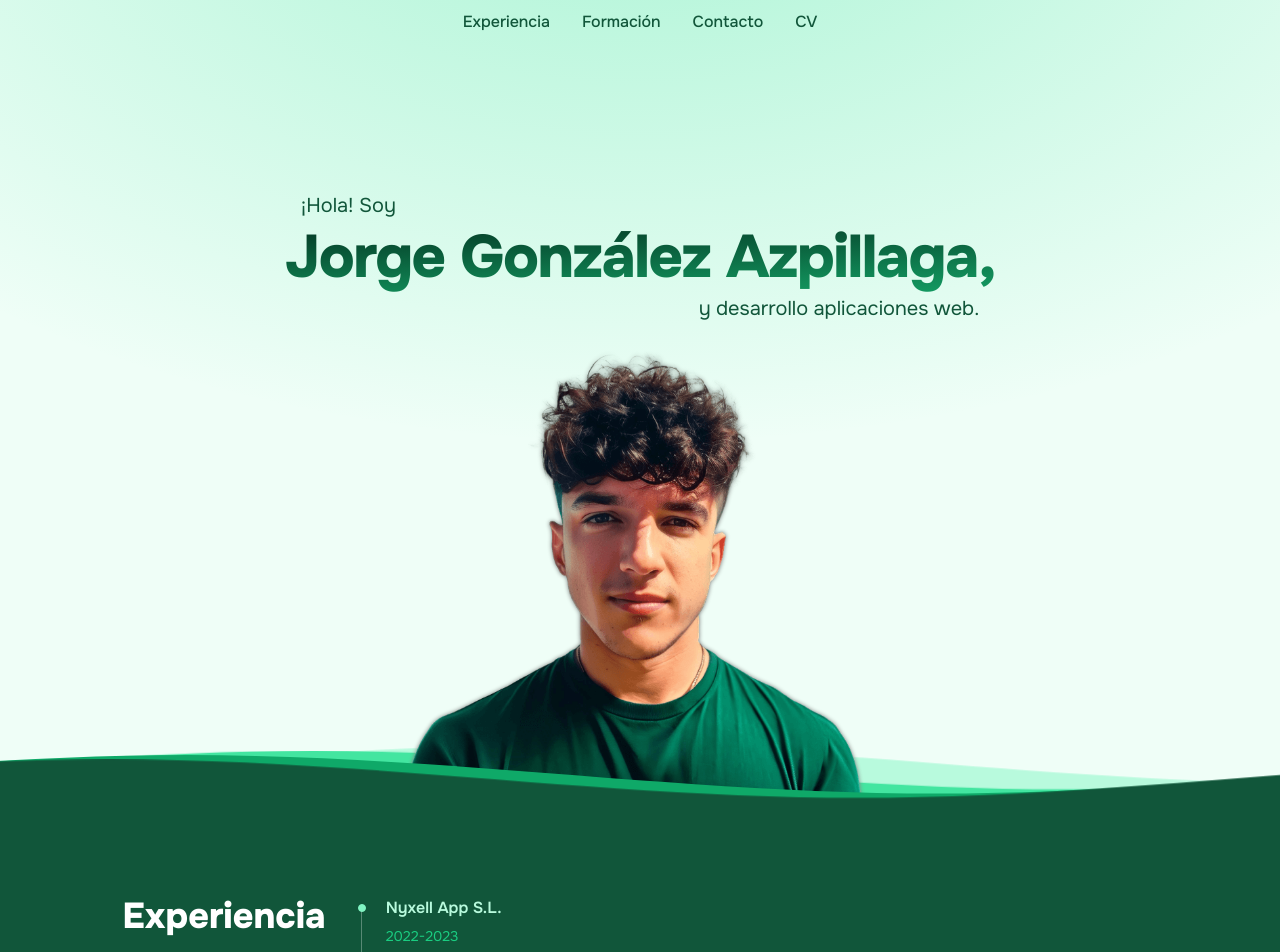
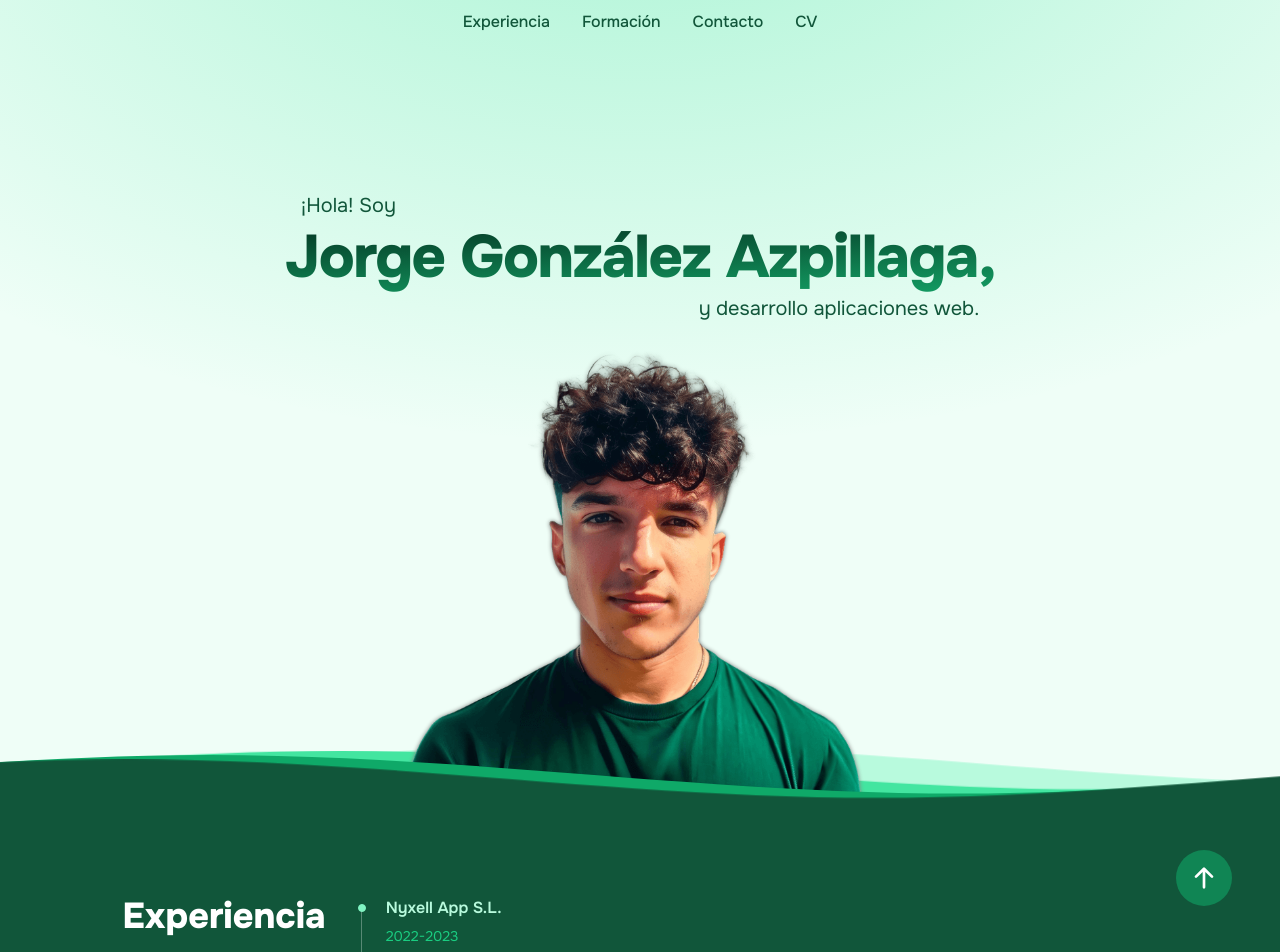
Before and after one commit to Jgonaz/jgonaz-portfolio, a Next.js app: page / in a window 1280 px wide. Shown: the top 952 px of the page. Built offline with nearby package versions, Linux system fonts and the light colour scheme.

Commit message:
Back to top button, CSS Nesting cfg, Project structure fix

```diff
--- a/postcss.config.js
+++ b/postcss.config.js
@@ -1,6 +1,8 @@
 module.exports = {
   plugins: {
+    'postcss-import': {},
+    'tailwindcss/nesting': {},
     tailwindcss: {},
-    autoprefixer: {},
-  },
+    autoprefixer: {}
+  }
 }
--- /dev/null
+++ b/src/app/_components/backToTop.tsx
@@ -0,0 +1,12 @@
+export default function BackToTop () {
+  return (
+    <div className='back-to-top w-full flex justify-end z-30 px-12 pb-4'>
+      <a href='#' className='bg-jade-700 flex justify-center items-center'>
+        <svg className='arrow-up' viewBox='0 0 24 24'>
+          <title>Back to top</title>
+          <path d='M18.71,11.71a1,1,0,0,1-1.42,0L13,7.41V19a1,1,0,0,1-2,0V7.41l-4.29,4.3a1,1,0,0,1-1.42-1.42l6-6a1,1,0,0,1,1.42,0l6,6A1,1,0,0,1,18.71,11.71Z' />
+        </svg>
+      </a>
+    </div>
+  )
+}
--- a/src/app/_components/header.tsx
+++ b/src/app/_components/header.tsx
@@ -25,10 +25,10 @@ export default function Header () {
           <div className='flex items-center md:order-2'>
             <button
               data-collapse-toggle='mobile-menu'
+              aria-controls='mobile-menu'
               onClick={toggleMobileMenu}
               type='button'
               className='inline-flex items-center p-2 ml-1 text-sm text-jade-700 rounded-md md:hidden hover:bg-jade-100 focus:outline-none'
-              aria-controls='mobile-menu'
               aria-expanded='false'
             >
               <span className='sr-only'>Abrir menú principal</span>
@@ -67,7 +67,7 @@ export default function Header () {
                 <a
                   onClick={toggleMobileMenu}
                   href='#work'
-                  className='flex items-center gap-2 py-2 pr-4 pl-3 text-jade-900 hover:bg-gray-50 md:hover:bg-transparent md:hover:text-primary-700 md:p-0'
+                  className='header-link flex items-center gap-2 py-2 pr-4 pl-3 text-jade-900 hover:bg-gray-50 md:hover:bg-transparent md:hover:text-primary-700 md:p-0'
                   aria-current='page'
                 >
                   <WorkIcon className='md:hidden' />
@@ -78,7 +78,7 @@ export default function Header () {
                 <a
                   onClick={toggleMobileMenu}
                   href='#education'
-                  className='flex items-center gap-2 py-2 pr-4 pl-3 text-jade-900 hover:bg-gray-50 md:hover:bg-transparent  md:hover:text-primary-700 md:p-0'
+                  className='header-link flex items-center gap-2 py-2 pr-4 pl-3 text-jade-900 hover:bg-gray-50 md:hover:bg-transparent  md:hover:text-primary-700 md:p-0'
                 >
                   <EducationIcon className='md:hidden' />
                   Formación
@@ -88,7 +88,7 @@ export default function Header () {
                 <a
                   onClick={toggleMobileMenu}
                   href='#contact'
-                  className='flex items-center gap-2 py-2 pr-4 pl-3 text-jade-900 hover:bg-gray-50 md:hover:bg-transparent md:hover:text-primary-700 md:p-0'
+                  className='header-link flex items-center gap-2 py-2 pr-4 pl-3 text-jade-900 hover:bg-gray-50 md:hover:bg-transparent md:hover:text-primary-700 md:p-0'
                 >
                   <MailIcon className='md:hidden' />
                   Contacto
@@ -98,7 +98,7 @@ export default function Header () {
                 <a
                   href='https://docs.google.com/document/d/119rL87biQUfklitcP0fOVYvQFW94zezUSvZMLK5W89Q/edit'
                   target='_blank'
-                  className='flex items-center gap-2 py-2 pr-4 pl-3 text-jade-900 hover:bg-gray-50 md:hover:bg-transparent md:hover:text-primary-700 md:p-0'
+                  className='header-link flex items-center gap-2 py-2 pr-4 pl-3 text-jade-900 hover:bg-gray-50 md:hover:bg-transparent md:hover:text-primary-700 md:p-0'
                 >
                   <UserIcon className='md:hidden' />
                   CV
--- a/src/app/_components/waves.tsx
+++ b/src/app/_components/waves.tsx
@@ -9,11 +9,11 @@ interface WavesProps {
 }
 
 export default function Waves ({
-  color1 = '#b8fadd',
-  color2 = '#43e5a0',
-  color3 = '#0fa968',
-  color4 = '#11563a',
-  background = '#effef7'
+  background,
+  color1,
+  color2,
+  color3,
+  color4
 }: WavesProps) {
   return (
     <div className='waves' style={{ backgroundColor: background }}>
--- a/src/app/globals.css
+++ b/src/app/globals.css
@@ -1,6 +1,21 @@
 @tailwind base;
 @tailwind components;
 @tailwind utilities;
+
+:root {
+  --color-jade-50: #effef7;
+  --color-jade-75: #e4fef3;
+  --color-jade-100: #dafeef;
+  --color-jade-200: #b8fadd;
+  --color-jade-300: #81f4c3;
+  --color-jade-400: #43e5a0;
+  --color-jade-500: #1acd81;
+  --color-jade-600: #0fa968;
+  --color-jade-700: #108554;
+  --color-jade-800: #126945;
+  --color-jade-900: #11563a;
+  --color-jade-950: #03301f;
+}
 
 .animate-gradient {
   background-size: 300%;
@@ -26,12 +41,59 @@
     background: #effef7;
     border-bottom-right-radius: 15px;
     border-top-right-radius: 15px;
+    transition-property: all;
+    transition-timing-function: cubic-bezier(0.4, 0, 0.2, 1);
+    transition-duration: 10ms;
 
     ul > li > a:hover {
       color: #effef7;
       border-radius: 12px;
       background: #03301f;
     }
+  }
+}
+
+.back-to-top {
+  --offset: 50px;
+  position: sticky;
+  bottom: 20px;
+  margin-top: calc(100vh + var(--offset));
+  a {
+    cursor: pointer;
+    border-radius: 100%;
+    width: 40px;
+    height: 40px;
+    @media (min-width: 640px) {
+      width: 48px;
+      height: 48px;
+    }
+    @media (min-width: 1280px) {
+      width: 56px;
+      height: 56px;
+    }
+    svg.arrow-up {
+      fill: white;
+      width: 20px;
+      height: 20px;
+      @media (min-width: 640px) {
+        width: 24px;
+        height: 24px;
+      }
+      @media (min-width: 1280px) {
+        width: 32px;
+        height: 32px;
+      }
+    }
+  }
+
+  a:hover {
+    background-color: var(--color-jade-700);
+  }
+  a:active {
+    box-shadow: none;
+    background-color: var(--color-jade-600);
+    transform: translateY(0.5rem);
+    transition: all 0.05s;
   }
 }
 
--- a/src/app/page.tsx
+++ b/src/app/page.tsx
@@ -1,17 +1,36 @@
-import Home from './_components/home'
-import Work from './_components/work'
-import Education from './_components/education'
-import Contact from './_components/contact'
+import Home from './_components/sections/home'
+import Work from './_components/sections/work'
+import Education from './_components/sections/education'
+import Contact from './_components/sections/contact'
 import Waves from './_components/waves'
+import BackToTop from './_components/backToTop'
 
 export default function Page () {
   return (
     <>
       <Home />
-      <Waves />
+
+      <Waves
+        background='var(--color-jade-50)'
+        color1='var(--color-jade-200)'
+        color2='var(--color-jade-400)'
+        color3='var(--color-jade-600)'
+        color4='var(--color-jade-900)'
+      />
+
       <Work />
       <Education />
+
+      <Waves
+        background='var(--color-jade-900)'
+        color1='var(--color-jade-600)'
+        color2='var(--color-jade-400)'
+        color3='var(--color-jade-200)'
+        color4='var(--color-jade-50)'
+      />
+
       <Contact />
+      <BackToTop />
     </>
   )
 }
```
Also changed, not shown: src/app/_components/sections/contact.tsx (renamed from src/app/_components/contact.tsx), src/app/_components/sections/education.tsx (renamed from src/app/_components/education.tsx), src/app/_components/sections/home.tsx (renamed from src/app/_components/home.tsx), src/app/_components/sections/work.tsx (renamed from src/app/_components/work.tsx).
